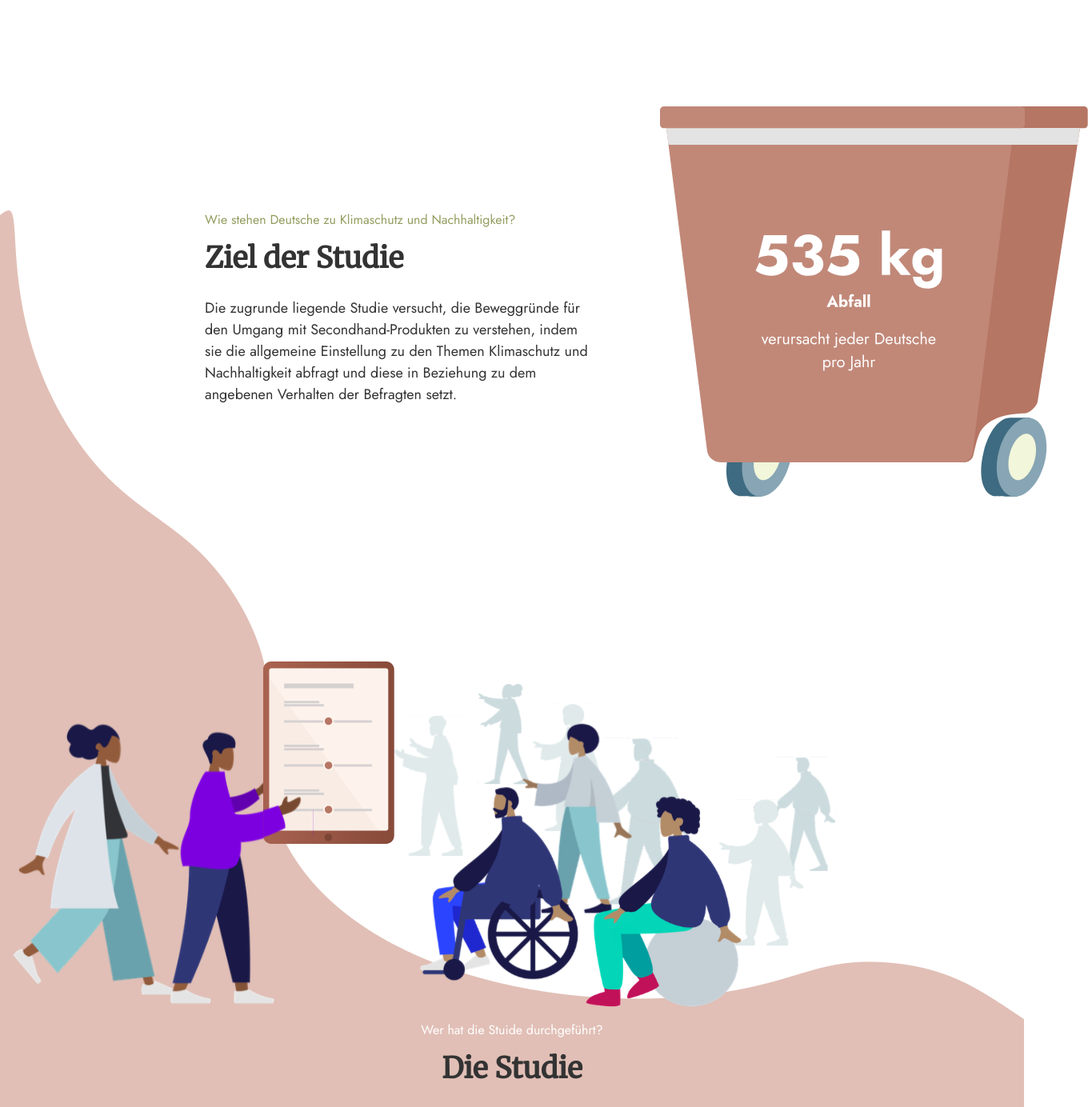
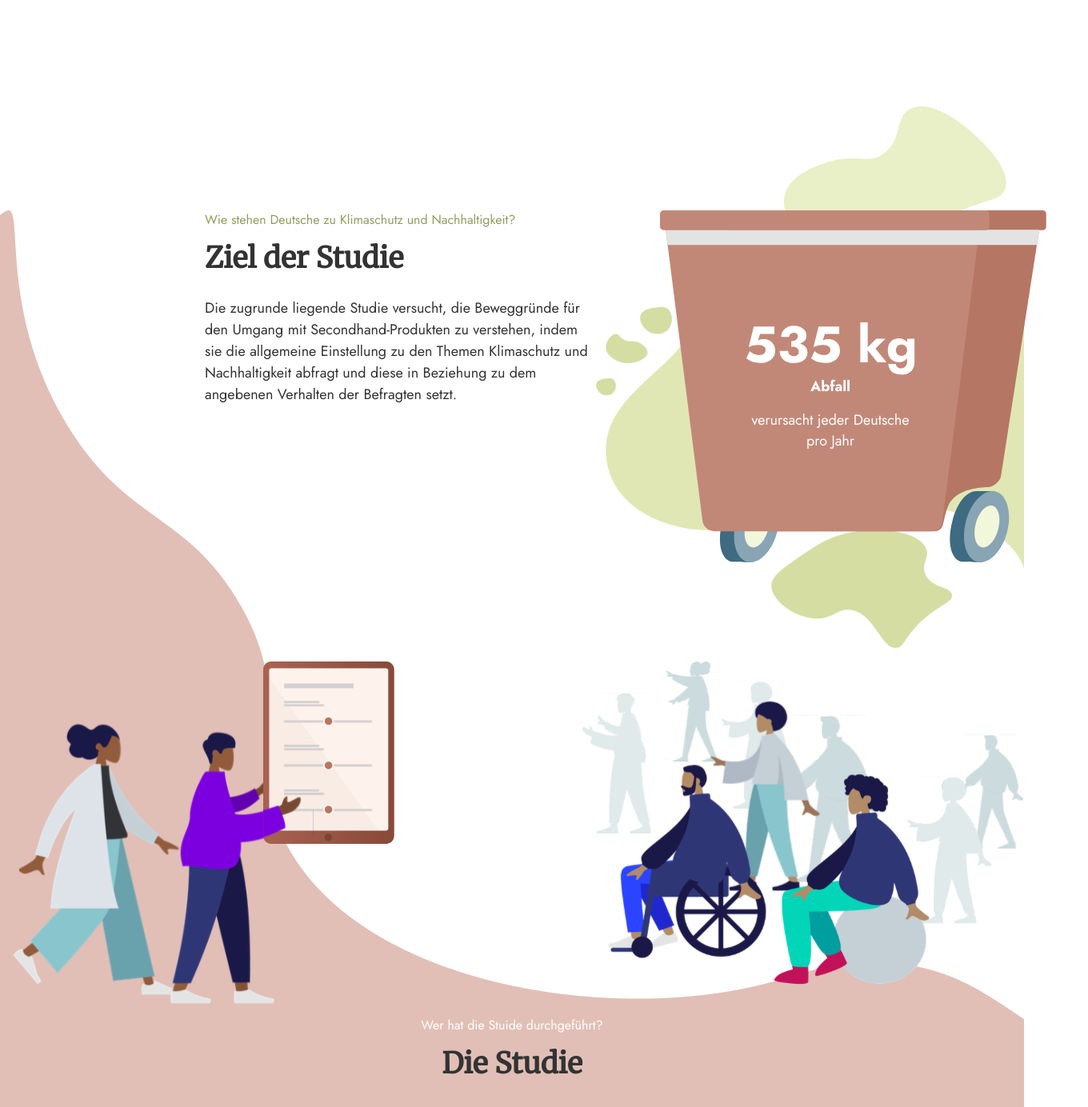
Before and after one commit to lenagoetzinger97/reuse, a Vue app: page / in a window 1280 px wide. Shown: the part 1260-2644 px from the top of the page at 80% size, 1360 px wide, since content can reach past the window. Built offline with nearby package versions, Linux system fonts and the light colour scheme.

Commit message:
background grün

```diff
--- a/src/components/Intro.vue
+++ b/src/components/Intro.vue
@@ -29,7 +29,7 @@
 
       <div class="container-rubbish">
         <img src="../assets/trash.svg" alt="Mülleimer">
-        <!-- <img src="../assets/background-green.png" alt="Hintergrundfläche grün">-->
+         <img src="../assets/background-green.png" alt="Hintergrundfläche grün">
       </div>
     </div>
     <div class="container-studie">
@@ -37,8 +37,8 @@
 
 
       <div class="row-illus">
-        <img src="../assets/herausgeber.svg" alt="Herausgeber">
-        <img src="../assets/befragte.svg" alt="Befragte">
+        <img src="../assets/herausgeber.svg" alt="Herausgeber" align="top">
+        <img src="../assets/befragte.svg" alt="Befragte" align="right">
       </div>
       <div>
         <p class="topline topline-white text-center">Wer hat die Stuide durchgeführt?</p>
```
